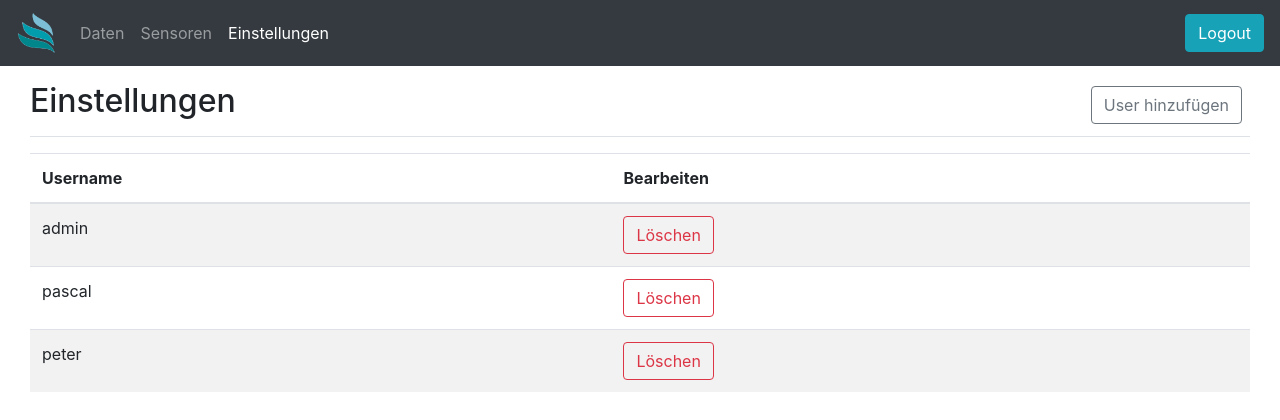
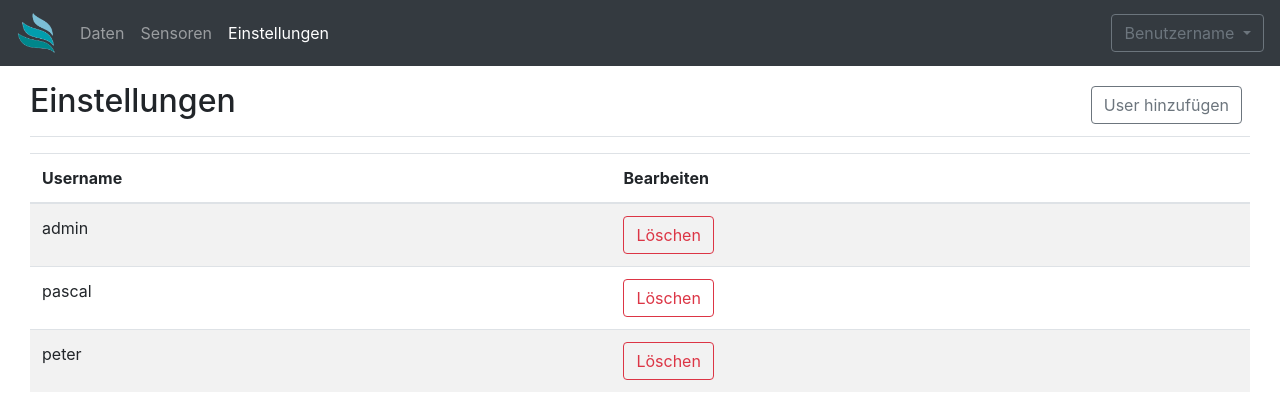
Before and after one commit to Kinaj1995/AirSolutions, a Flask app: page /admin in a window 1280 px wide. Shown: the top 420 px of the page. Run offline with Flask 2, Linux system fonts and the light colour scheme; a user stored in the database is signed in; data comes from the database, SQL or seed files in the repository.

Commit message:
Added_Dropdown_Logout_ChangePW

```diff
--- a/Server/templates/base.html
+++ b/Server/templates/base.html
@@ -51,11 +51,18 @@
             {% if current_user.is_authenticated %}
 
 
-
+            <button type="button" class="btn btn-outline-secondary dropdown-toggle" data-toggle="dropdown"
+            aria-haspopup="true" aria-expanded="false">
+            <span data-feather="calendar"></span>
+            Benutzername
+          </button>
+          <div class="dropdown-menu" aria-labelledby="btnGroupDrop1">
             <form class="form-inline my-2 my-md-0" action="/logout" method="GET">
                 <input class="btn btn-info" type="submit" value="Logout">
             </form>
         </div>
+
+
             {% else %}
             <button type="button" class="btn btn-info" data-toggle="modal" data-target="#loginModal">Login</button>
             {% endif %}
```
